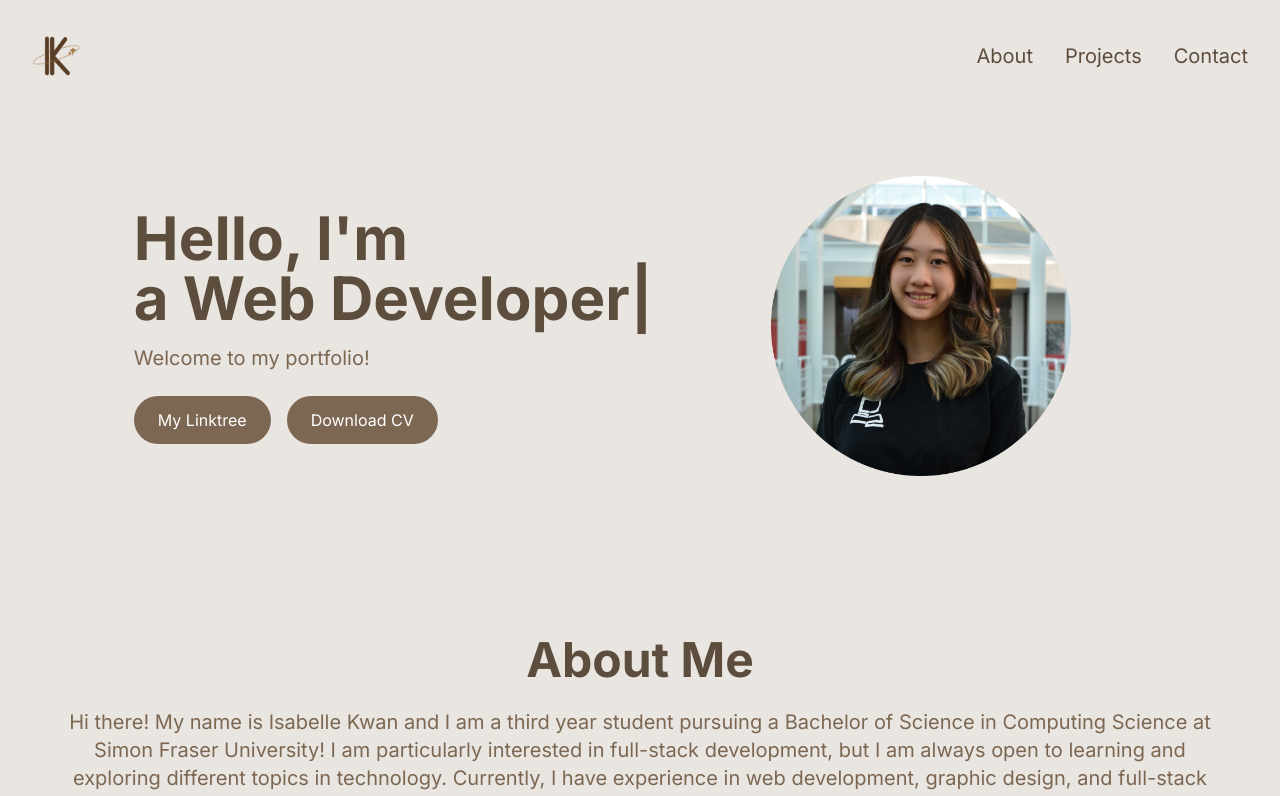
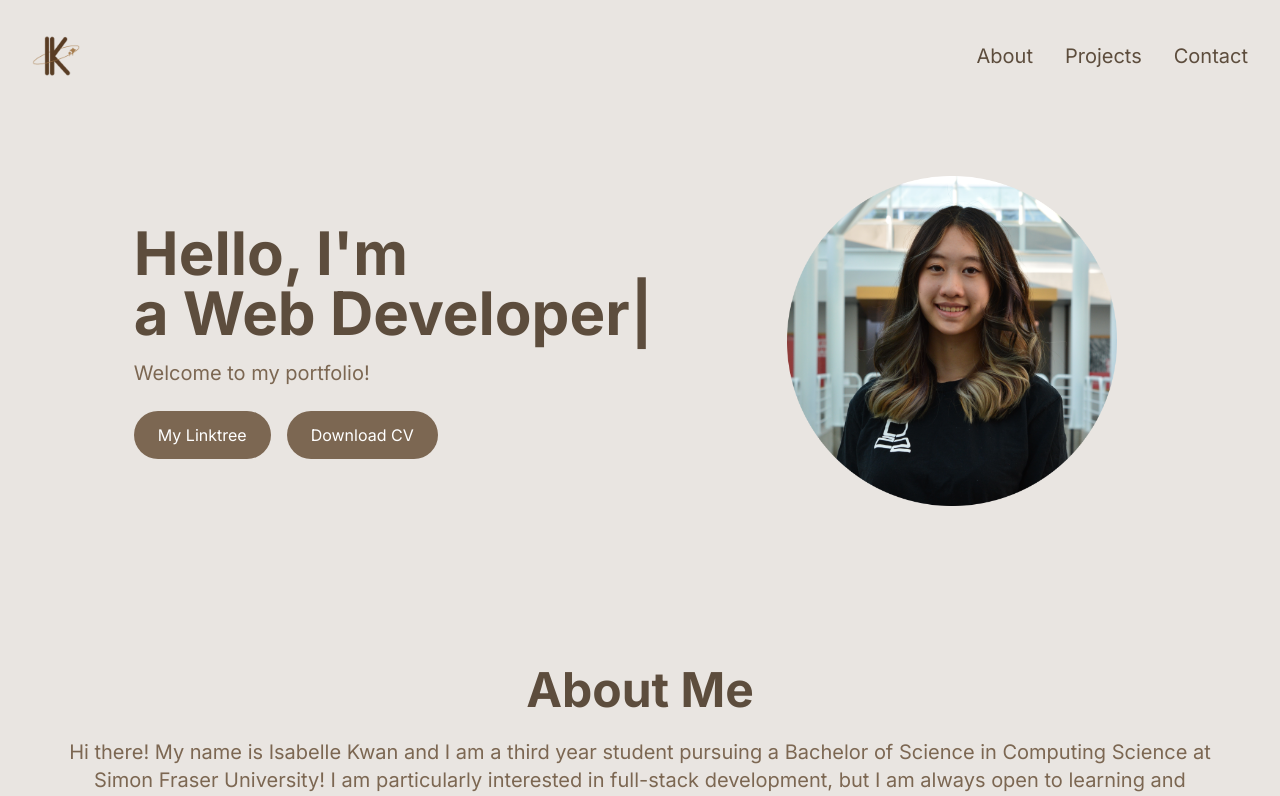
Before and after one commit to isabellekwan/personal-profile, a Next.js app: page / in a window 1280 px wide. Shown: the top 796 px of the page. Built offline with nearby package versions, Linux system fonts and the light colour scheme.

Commit message:
Edited image properties again

```diff
--- a/src/app/components/Header.jsx
+++ b/src/app/components/Header.jsx
@@ -46,9 +46,9 @@ const Header = () => {
                 <Image
                     src="/images/portrait.png"
                     alt="circle portrait"
-                    width={300}
-                    height={300}
-                    className="sm:ml-8"
+                    width={330}
+                    height={330}
+                    className="sm:ml-12"
                 />
             </div>
         </div>
```
